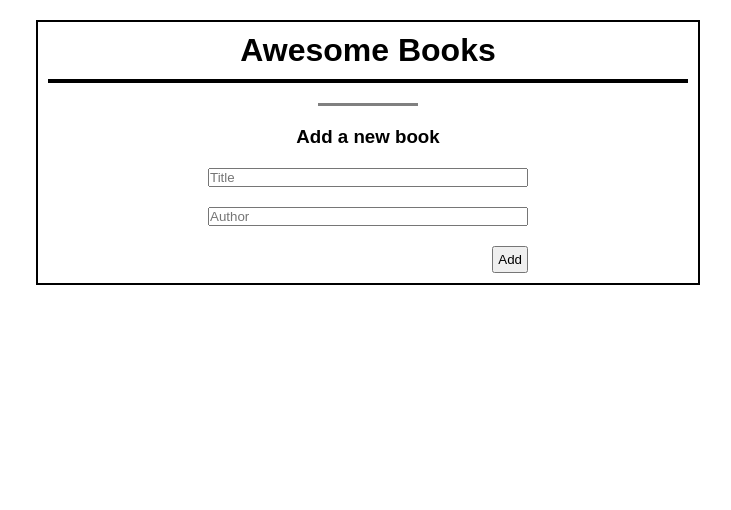
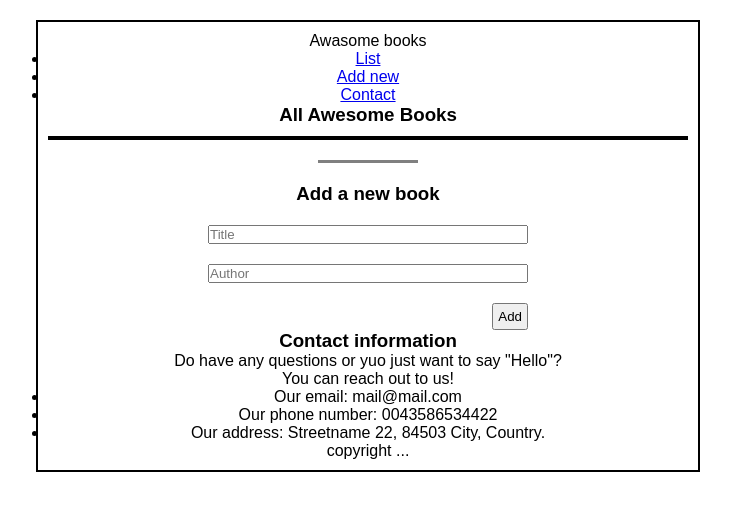
Before and after one commit to lmunozm1702/awesome-books, a plain HTML site: page index.html in a window 1280 px wide. Shown: the whole page, without its empty margins (272-1003 px from the left). Drawn offline with Linux system fonts and the light colour scheme.

Commit message:
add navbar, contact section and  copyright

```diff
--- a/index.html
+++ b/index.html
@@ -1,6 +1,5 @@
 <!DOCTYPE html>
 <html lang="en">
-
   <head>
     <meta charset="UTF-8" />
     <meta http-equiv="X-UA-Compatible" content="IE=edge" />
@@ -11,18 +10,49 @@
 
   <body>
     <div class="app-container">
-    <h1>Awesome Books</h1>
+      <div class="navBar">
+        <div class="nav-content">
+          <div class="nav-logo">Awasome books</div>
+          <nav>
+            <ul class="nav-list">
+              <li class="nav-item"><a href="#list">List</a></li>
+              <li class="nav-item"><a href="#add">Add new</a></li>
+              <li class="nav-item"><a href="#contact">Contact</a></li>
+            </ul>
+          </nav>
+        </div>
+      </div>
+      <div id="list">
+        <h3>All Awesome Books</h3>
         <div class="books-content"></div>
+
         <div class="ligne"></div>
-    <form>
+      </div>
+
+      <form id="add">
         <h3>Add a new book</h3>
         <input type="text" id="title" placeholder="Title" />
         <input type="text" id="author" placeholder="Author" />
         <input type="button" value="Add" id="add-button" />
       </form>
+
+      <div id="contact">
+        <h3 class="contant-title">Contact information</h3>
+
+        <p>
+          Do have any questions or yuo just want to say "Hello"? <br />You can
+          reach out to us!
+        </p>
+
+        <ul>
+          <li>Our email: mail@mail.com</li>
+          <li>Our phone number: 0043586534422</li>
+          <li>Our address: Streetname 22, 84503 City, Country.</li>
+        </ul>
+      </div>
+      <div class="copyright">copyright ...</div>
     </div>
 
     <script type="module" src="assets/js/main.js"></script>
   </body>
-
 </html>
```
Lines whose indentation alone changed are shown as unchanged.
